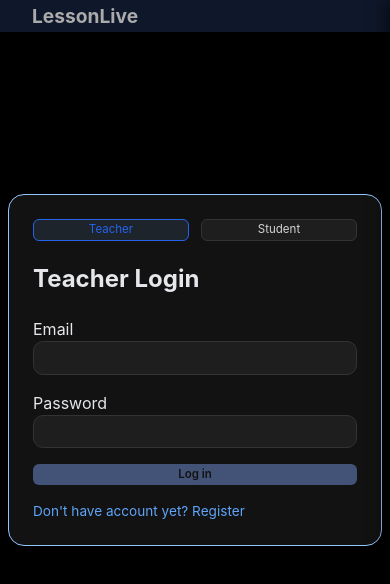
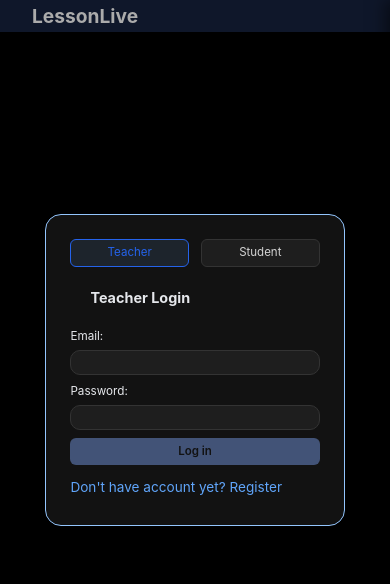
Before and after one commit to temesgensida-code/LessonLive, a React app in the folder frontend/: page / in a window 390 px wide. Both pictures are taken after a click on the button "Teacher". Shown: the top 584 px of the page. Built offline with nearby package versions, Linux system fonts and the light colour scheme; no server answers; the HTML template or start-up script is replaced by a standard one.

Commit message:
screen share placeholder fixed

```diff
--- a/frontend/src/App.css
+++ b/frontend/src/App.css
@@ -203,6 +203,12 @@
   display: flex;
   flex-direction: column;
   gap: 1rem;
+}
+
+.form label {
+  display: flex;
+  flex-direction: column;
+  gap: 0.25rem;
 }
 
 .form input,
@@ -662,7 +668,7 @@
     padding: 0.1rem 0.2rem;
     border-radius: 6px;
     font-size: 0.72rem;
-    min-height: 0.7rem;
+    min-height: 1.73rem;
   }
 
   .live-side-shell,
@@ -700,6 +706,16 @@
     padding: 0.45rem 0.55rem;
     font-size: 0.72rem;
   }
+  .form input {
+    height:25px;
+  }
+  .form {
+    font-size: 0.73rem;
+  }
+
+  .grid input {
+    width:inherit;
+  }
 
   .sidebar-header {
     padding: 0.75rem;
@@ -724,4 +740,15 @@
   .username-chat-form input {
     font-size: 0.6rem;
   }
+
+  .auth-stack {
+    width:80%;
+  }
+  .auth-card h2 {
+    font-size: 0.9rem;
+    margin: 20px;
+  }
+  .forPassord {
+    font-size: 0.3rem;
+  }
 }
--- a/frontend/src/components/ScreenShareView.jsx
+++ b/frontend/src/components/ScreenShareView.jsx
@@ -2,7 +2,7 @@ import { useTracks, VideoTrack } from '@livekit/components-react'
 import { Track } from 'livekit-client'
 
 function ScreenShareView() {
-  const tracks = useTracks([Track.Source.ScreenShare])
+  const tracks = useTracks([{ source: Track.Source.ScreenShare, withPlaceholder: false }])
 
   if (tracks.length === 0) {
     return null
--- a/frontend/src/components/TeacherAuth.jsx
+++ b/frontend/src/components/TeacherAuth.jsx
@@ -53,31 +53,32 @@ function TeacherAuth({ onSuccess }) {
     <div className="card auth-card">
       <h2>{mode === 'signup' ? 'Teacher Register' : 'Teacher Login'}</h2>
 
-      <form onSubmit={handleSubmit} className="form">
+      <form onSubmit={handleSubmit} className="form" style={{ gap: '0.5rem' }}>
         {mode === 'signup' && (
-          <div className="grid">
-            <label>
+          <>
+            <label className='forFirst'>
               First name
               <input name="first_name" value={form.first_name} onChange={handleChange} />
             </label>
-            <label>
+            <label className='forLast'>
               Last name
               <input name="last_name" value={form.last_name} onChange={handleChange} />
             </label>
-          </div>
+          </>
         )}
-        <label>
-          Email
-          <input name="email" type="email" value={form.email} onChange={handleChange} required />
+        <label className='forEmail'>
+          Email:
+          <input name="email" className='inputEmail' type="email" value={form.email} onChange={handleChange} required />
         </label>
-        <label>
-          Password
+        <label className='forPassword'>
+          Password:
           <input
             name="password"
             type="password"
             value={form.password}
             onChange={handleChange}
             required
+            className='inputPass'
           />
         </label>
         {error && <p className="error">{error}</p>}
```
